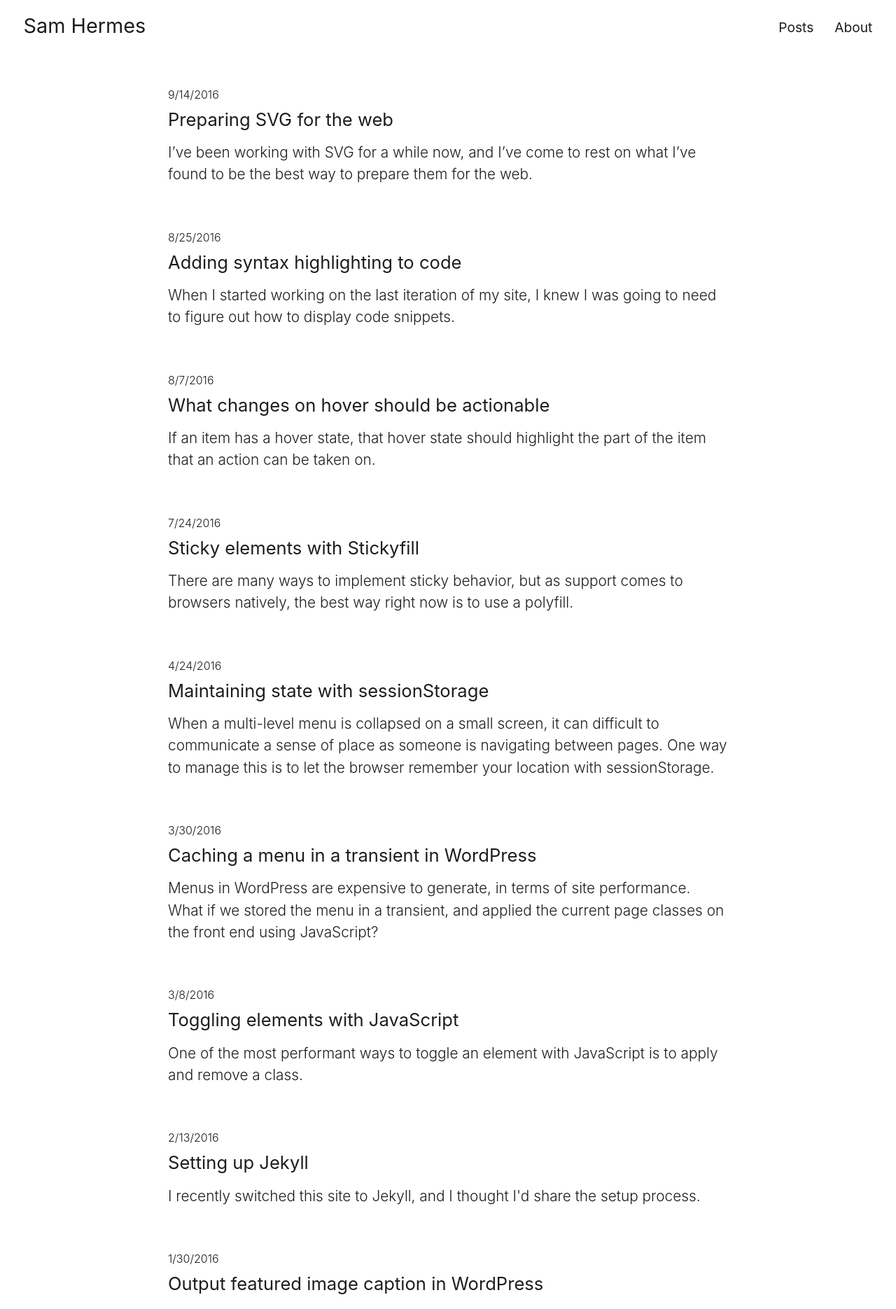
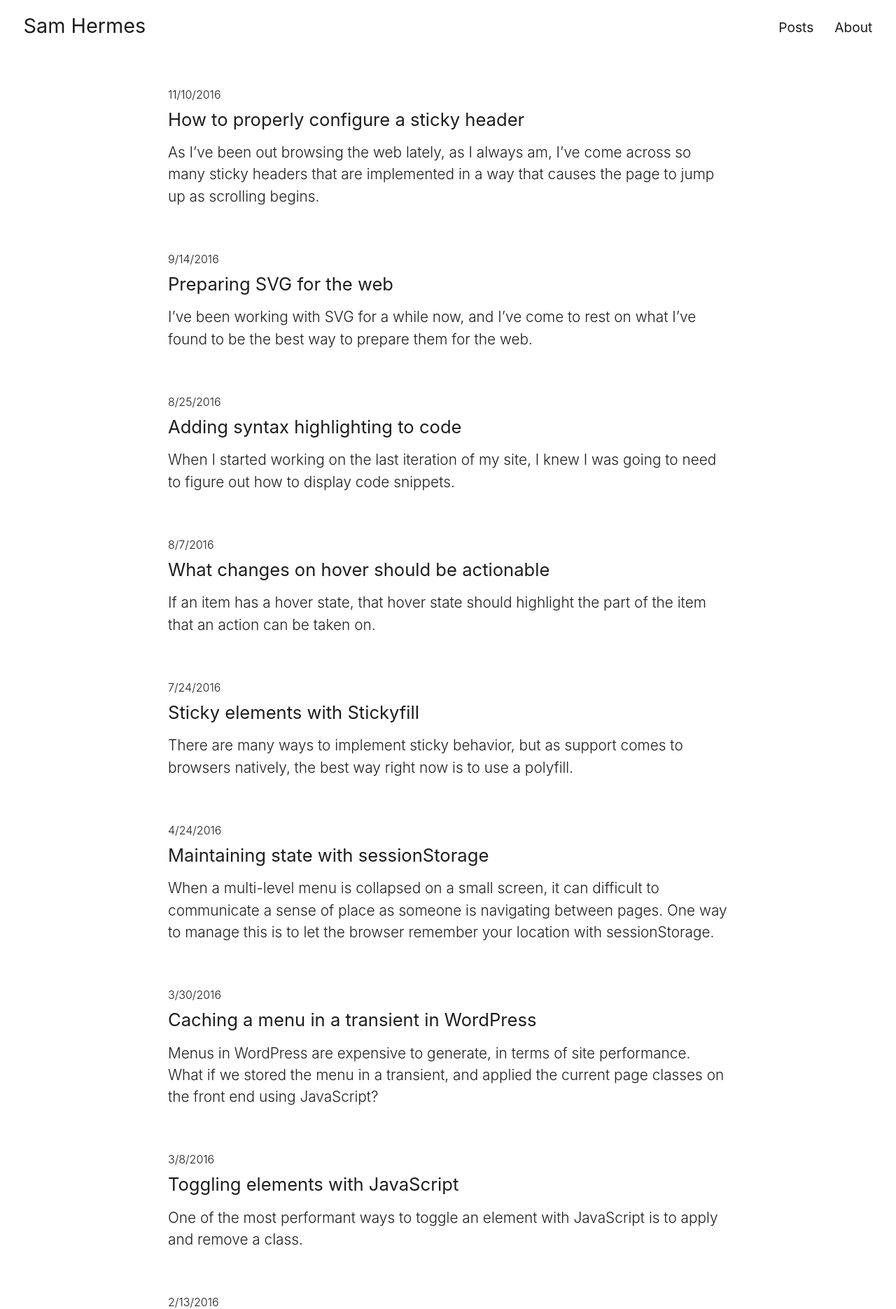
Before and after one commit to samhermes/samhermes.github.io, a Jekyll site: the page built from posts.md, in a window 1280 px wide. Shown: the top 1870 px of the page at 70% size. Built offline with Jekyll 4.4.1, drawn with Linux system fonts in a browser that asks for light colours; some of the changed lines change nothing that is shown.

Commit message:
Add post about properly configuring sticky headers to avoid page jump

```diff
--- /dev/null
+++ b/_posts/2016-11-10-how-to-properly-configure-a-sticky-header.markdown
@@ -0,0 +1,27 @@
+---
+layout: post
+title:  How to properly configure a sticky header
+date:   2016-11-10
+categories:
+excerpt: As I’ve been out browsing the web lately, as I always am, I’ve come across so many sticky headers that are implemented in a way that causes the page to jump up as scrolling begins.
+custom_js: prism
+---
+As I’ve been out browsing the web lately, as I always am, I’ve come across so many sticky headers that are implemented in a way that causes the page to jump up as scrolling begins. They are statically positioned at the top of the page, and then convert to fixed position when the page is scrolled down. That works well, except removing an element from its position in the page leaves a gap, and that gap will close immediately after the element is removed. So the page jumps, giving us the reason to be gathered here today.
+
+Fortunately, the fix is simple and straightforward. We must simply fill the gap left by a sticky header. We can fill it in a number of ways, a few of which I will detail now.
+
+### Apply padding to the top or bottom of the nearest element
+This works well if you have an stable environment in which to do it. If the header is the same across the entire site, you can be certain that this will always give you the expected outcome. Right next to the JavaScript that you are using to change the positioning of the header, just grab a calculation of the current height of the sticky element and apply that value as padding to the nearest element. *dusts off hands, walks away*
+
+<pre><code class="language-javascript">var navHeight = document.getElementById('site-header').offsetHeight,
+	page = document.getElementById('page');
+
+page.style.paddingTop = navHeight + 'px';</code></pre>
+
+Keep in mind that `.offsetHeight` will include padding and border, but not margin.
+
+### Add an empty `<div>` after the sticky header
+This method is used by Stickyfill, which I’ve posted about before. This method is a little more flexible if you’re looking to make multiple items sticky or if you aren’t sure what elements will be reliably above or below the header. Rather than reinventing a wheel that has been so beautifully invented, just add Stickyfill to your project and follow its implementation. It does an excellent job.
+
+### Fill it with your header
+A fantastic third option is to not have a sticky header. Life will go on, people will still click on your site navigation, all will be fine.
--- a/_sass/_layout.scss
+++ b/_sass/_layout.scss
@@ -161,6 +161,7 @@
   }
   h3 {
     font-size: 1.3em;
+    font-weight: 400;
     @media screen and (min-width: 37.5em) {
       font-size: 1.5em;
     }
```
Also changed, not shown: 4 other files.
